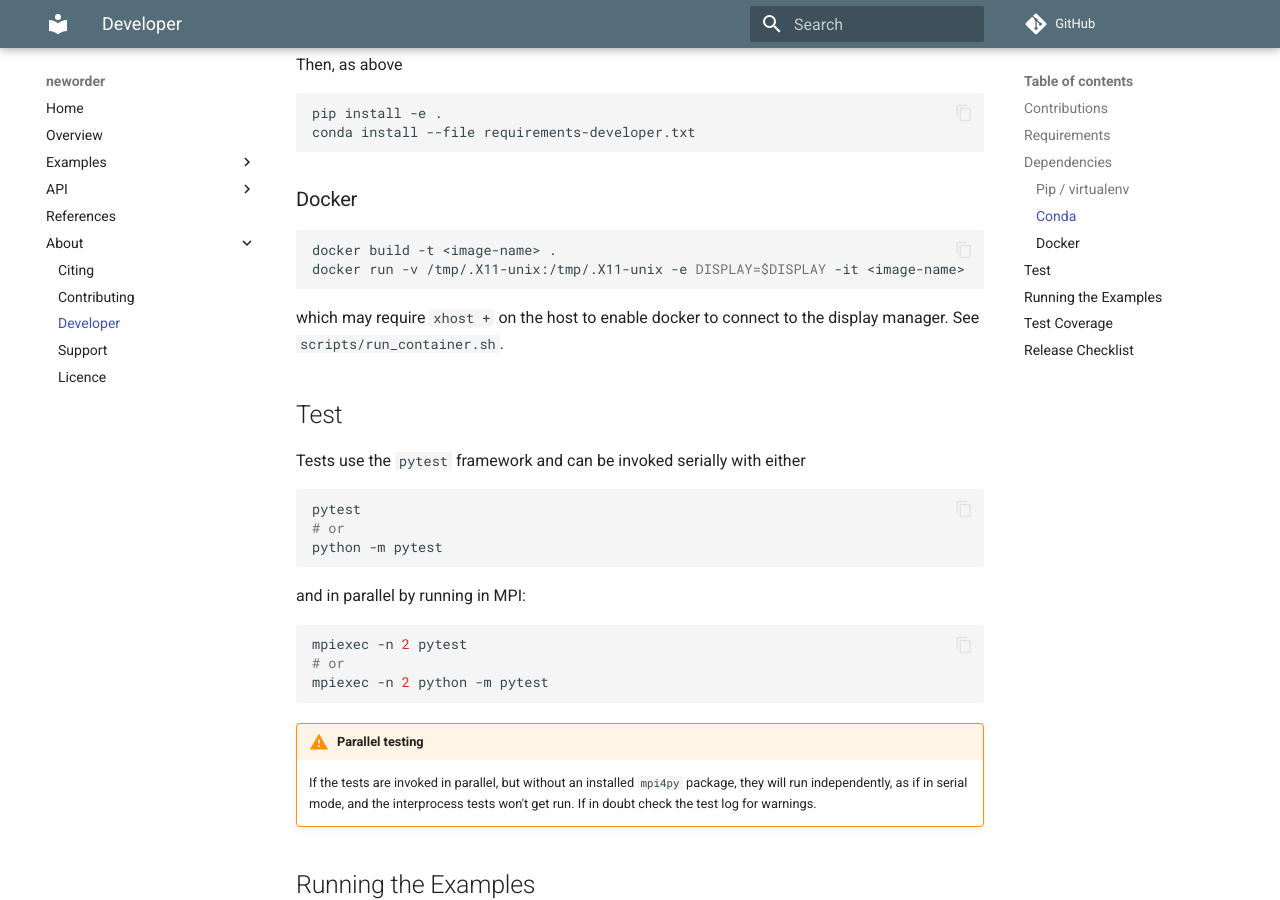
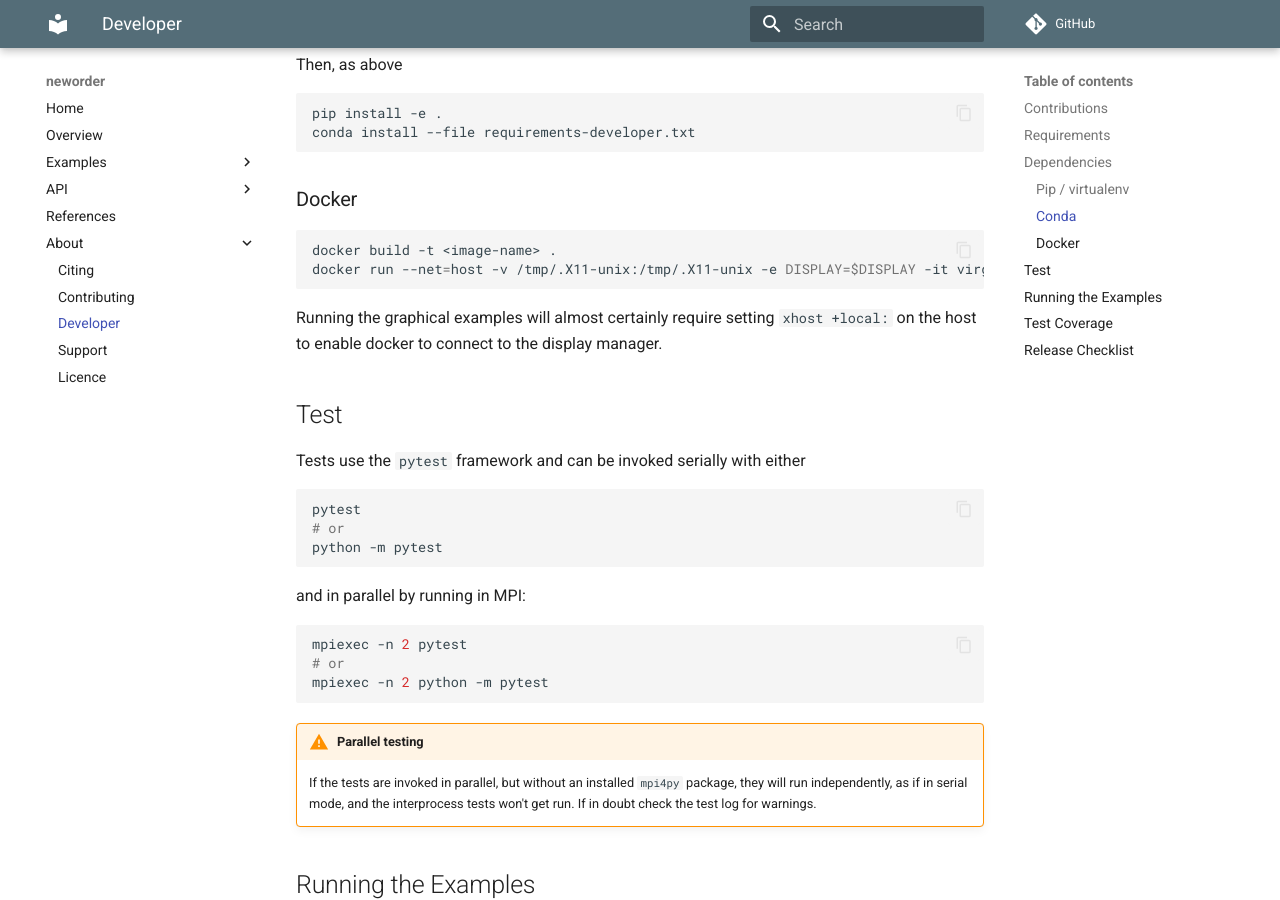
Before and after one commit to virgesmith/neworder, an MkDocs documentation site: the page built from docs/developer.md, in a window 1280 px wide and 900 px high, scrolled down 1856 px. Built offline with MkDocs 1.6.1 and Material for MkDocs 9.7.7, drawn with Linux system fonts in a browser that asks for light colours; comment, search, counter and statistics services are not loaded.

Commit message:
fix docker

````diff
--- a/docs/developer.md
+++ b/docs/developer.md
@@ -88,10 +88,10 @@ conda install --file requirements-developer.txt
 
 ```bash
 docker build -t <image-name> .
-docker run -v /tmp/.X11-unix:/tmp/.X11-unix -e DISPLAY=$DISPLAY -it <image-name>
+docker run --net=host -v /tmp/.X11-unix:/tmp/.X11-unix -e DISPLAY=$DISPLAY -it virgesmith/neworder
 ```
 
-which may require `xhost +` on the host to enable docker to connect to the display manager. See `scripts/run_container.sh`.
+Running the graphical examples will almost certainly require setting `xhost +local:` on the host to enable docker to connect to the display manager.
 
 ## Test
 
````
Also changed, not shown: README.md (+2 -2 lines).
